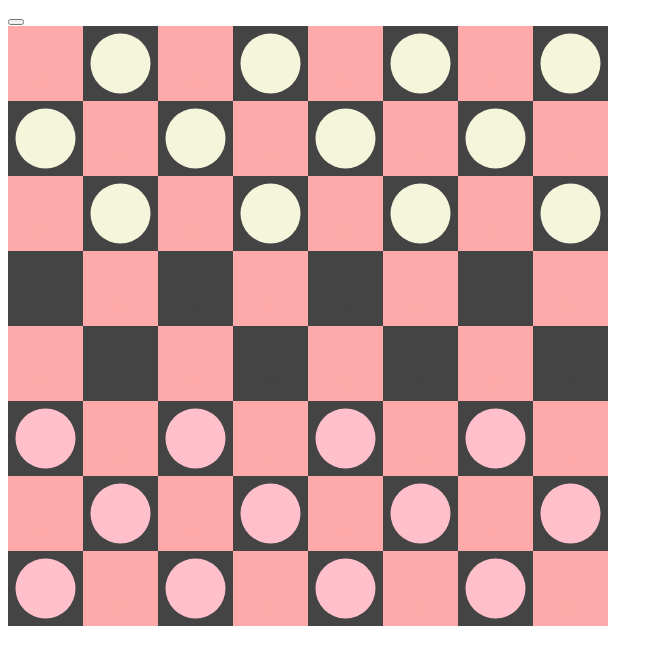
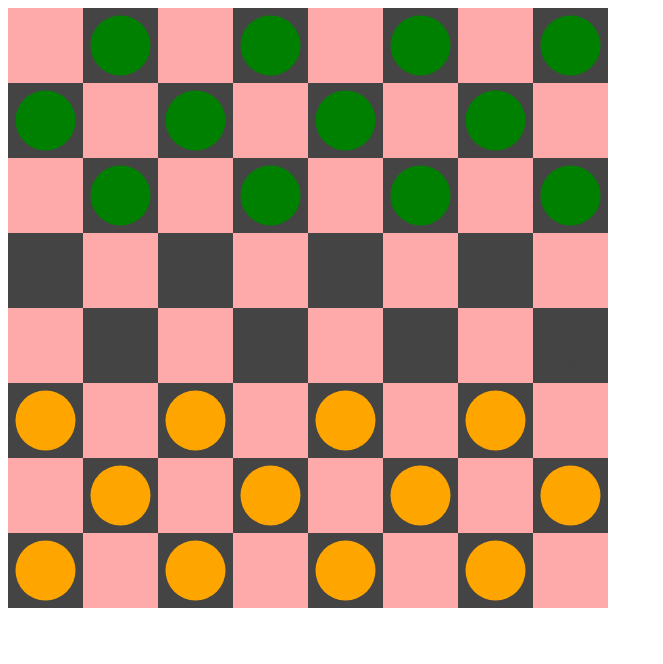
Before and after one commit to Jaco26/vanilla-js-checkers, a plain HTML site: page index.html in a window 1280 px wide. Shown: the whole page, without its empty margins (0-663 px from the left). Drawn offline with Linux system fonts and the light colour scheme.

Commit message:
cleaned up code

```diff
--- a/Pieces.js
+++ b/Pieces.js
@@ -11,15 +11,15 @@ const gamePieces = ( ({ctx}, gameTiles) => {
       this.color = color;
     }
     changePosition (e) {
+      console.log(e);
       this.x = e.offsetX;
       this.y = e.offsetY;
-      // drawPiece(this);
     }
   }
 
   const pieceColors = {
-    light: 'pink',
-    dark: 'beige'
+    light: 'orange',
+    dark: 'green'
   }
 
   const generatePieces = (clr) => {
--- a/gameBoard.js
+++ b/gameBoard.js
@@ -8,14 +8,12 @@ const gameBoard = ( ({ctx, canvasWidth, canvasHeight}, tiles, pieces) => {
   const gamePiecesInit = () => {
     pieces.generatePieces('dark')
     pieces.generatePieces('light')
-    console.log('Hey');
-
     pieces.drawPieces();
   }
 
   const reRenderPieces = () => {
     ctx.clearRect(0, 0, canvasWidth, canvasHeight);
-    gameTilesInit();
+    tiles.drawTiles()
     pieces.drawPieces()
   }
 
--- a/index.html
+++ b/index.html
@@ -9,9 +9,9 @@
 </head>
 <body>
 
-  <div id="controls">
+  <!-- <div id="controls">
     <button id="start-game"></button>
-  </div>
+  </div> -->
   <canvas id="checkers-game"></canvas>
 
   <script src="canvas.js"></script>
```
Also changed, not shown: game.js (+0 -20 lines).
